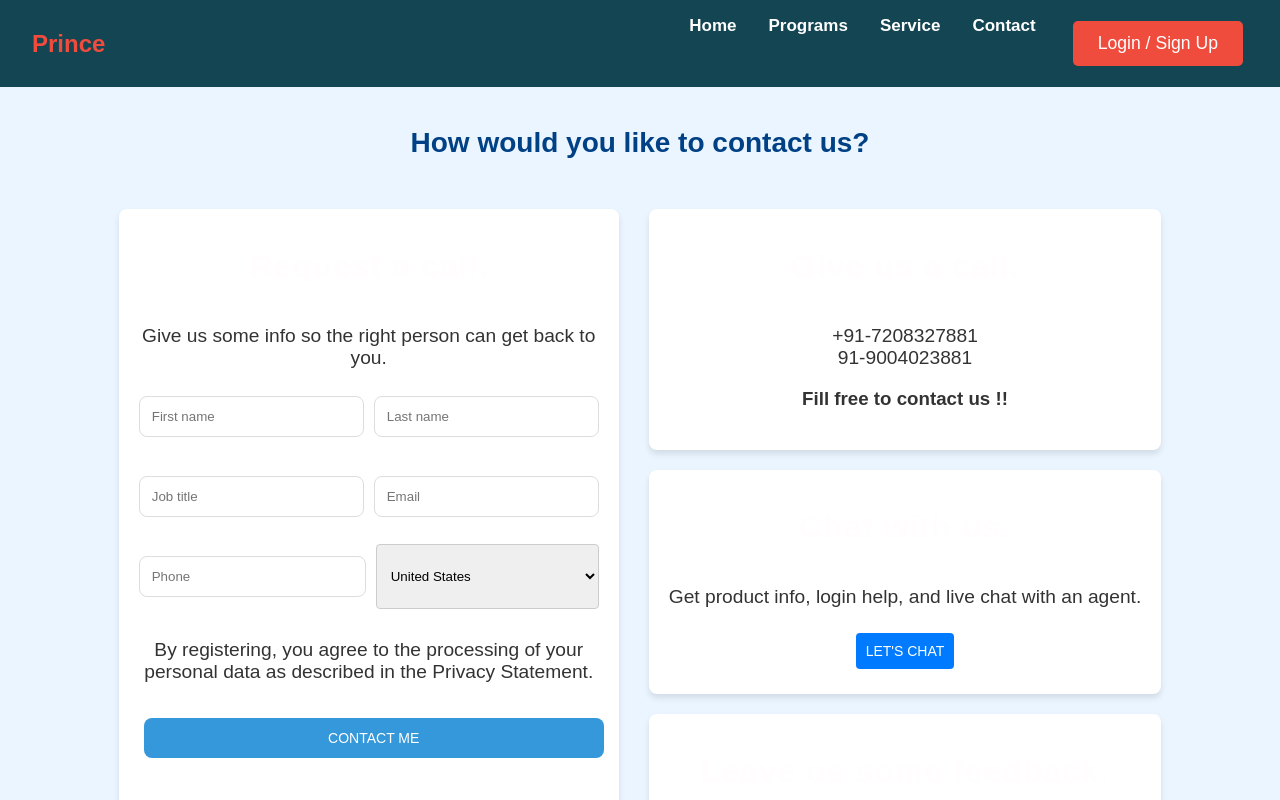
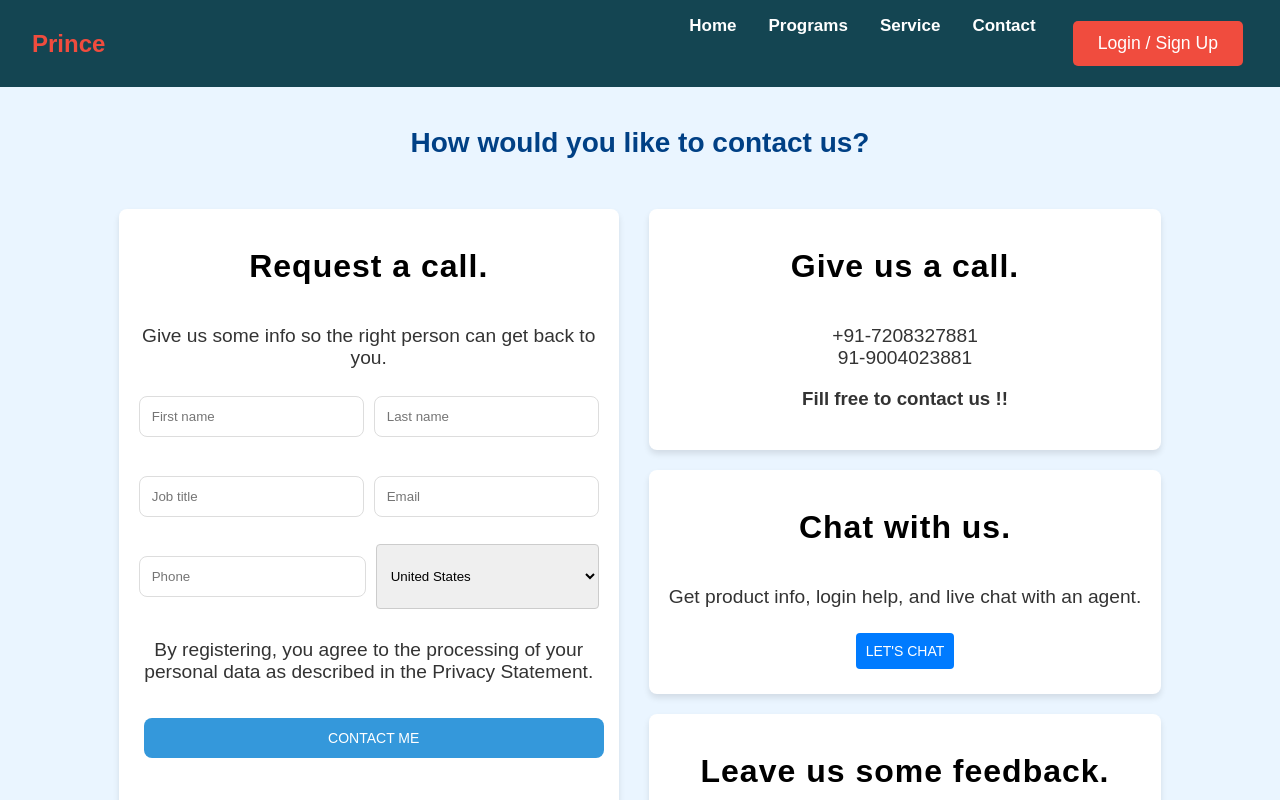
Before and after one commit to princep266/Student-Management-System, a React (Create React App) app: page /contactUs in a window 1280 px wide. Shown: the top 800 px of the page. Built offline with nearby package versions, Linux system fonts and the light colour scheme.

Commit message:
updated code

```diff
--- a/src/components/ContactUs.css
+++ b/src/components/ContactUs.css
@@ -129,3 +129,6 @@ body {
   .option button {
     margin-top: 10px;
   }
+  .main-content h2{
+    color:black
+  }
--- a/src/login.css
+++ b/src/login.css
@@ -102,3 +102,7 @@ form button:hover {
     margin-bottom: 10px;
     animation: fadeIn 0.5s ease; /* Fade-in animation for error message */
 }
+
+.login-container h2 {
+    color: black;
+}
```
Also changed, not shown: 1 other file (tests, documents, lock files or other folders).
